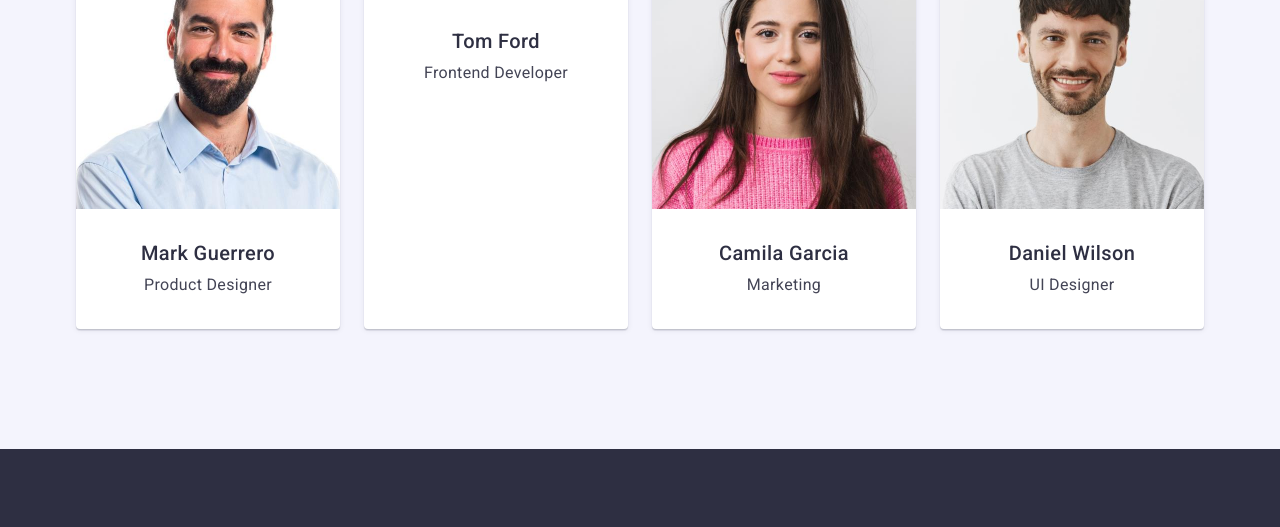
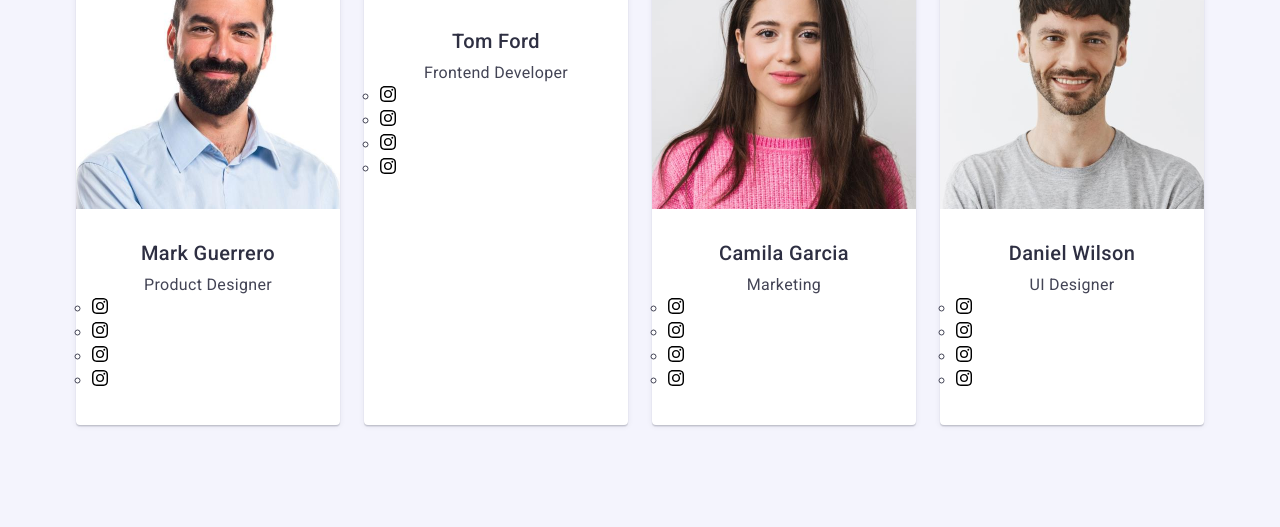
Before and after one commit to vsevladimir/goit-markup-hw-04, a plain HTML site: page index.html in a window 1280 px wide. Shown: the part 1978-2505 px from the top of the page. Drawn offline with nearby package versions, Linux system fonts and the light colour scheme.

Commit message:
4 section

```diff
--- a/index.html
+++ b/index.html
@@ -172,6 +172,36 @@
               <div class="container container-members">
                 <h3 class="team-header-name top-header">Mark Guerrero</h3>
                 <p class="team-paragraph text">Product Designer</p>
+                <ul class="soc-media">
+                  <li class="soc-media-item">
+                    <a href="" class="soc-link">
+                      <svg width="16" height="16">
+                        <use href="./images/icons.svg#icon-instagram"></use>
+                      </svg>
+                    </a>
+                  </li>
+                  <li class="soc-media-item">
+                    <a href="" class="soc-link">
+                      <svg width="16" height="16">
+                        <use href="./images/icons.svg#icon-instagram"></use>
+                      </svg>
+                    </a>
+                  </li>
+                  <li class="soc-media-item">
+                    <a href="" class="soc-link">
+                      <svg width="16" height="16">
+                        <use href="./images/icons.svg#icon-instagram"></use>
+                      </svg>
+                    </a>
+                  </li>
+                  <li class="soc-media-item">
+                    <a href="" class="soc-link">
+                      <svg width="16" height="16">
+                        <use href="./images/icons.svg#icon-instagram"></use>
+                      </svg>
+                    </a>
+                  </li>
+                </ul>
               </div>
             </li>
             <li class="team-item">
@@ -184,6 +214,36 @@
               <div class="container container-members">
                 <h3 class="team-header-name top-header">Tom Ford</h3>
                 <p class="team-paragraph text">Frontend Developer</p>
+                <ul class="soc-media">
+                  <li class="soc-media-item">
+                    <a href="" class="soc-link">
+                      <svg width="16" height="16">
+                        <use href="./images/icons.svg#icon-instagram"></use>
+                      </svg>
+                    </a>
+                  </li>
+                  <li class="soc-media-item">
+                    <a href="" class="soc-link">
+                      <svg width="16" height="16">
+                        <use href="./images/icons.svg#icon-instagram"></use>
+                      </svg>
+                    </a>
+                  </li>
+                  <li class="soc-media-item">
+                    <a href="" class="soc-link">
+                      <svg width="16" height="16">
+                        <use href="./images/icons.svg#icon-instagram"></use>
+                      </svg>
+                    </a>
+                  </li>
+                  <li class="soc-media-item">
+                    <a href="" class="soc-link">
+                      <svg width="16" height="16">
+                        <use href="./images/icons.svg#icon-instagram"></use>
+                      </svg>
+                    </a>
+                  </li>
+                </ul>
               </div>
             </li>
             <li class="team-item">
@@ -196,6 +256,36 @@
               <div class="container container-members">
                 <h3 class="team-header-name top-header">Camila Garcia</h3>
                 <p class="team-paragraph text">Marketing</p>
+                <ul class="soc-media">
+                  <li class="soc-media-item">
+                    <a href="" class="soc-link">
+                      <svg width="16" height="16">
+                        <use href="./images/icons.svg#icon-instagram"></use>
+                      </svg>
+                    </a>
+                  </li>
+                  <li class="soc-media-item">
+                    <a href="" class="soc-link">
+                      <svg width="16" height="16">
+                        <use href="./images/icons.svg#icon-instagram"></use>
+                      </svg>
+                    </a>
+                  </li>
+                  <li class="soc-media-item">
+                    <a href="" class="soc-link">
+                      <svg width="16" height="16">
+                        <use href="./images/icons.svg#icon-instagram"></use>
+                      </svg>
+                    </a>
+                  </li>
+                  <li class="soc-media-item">
+                    <a href="" class="soc-link">
+                      <svg width="16" height="16">
+                        <use href="./images/icons.svg#icon-instagram"></use>
+                      </svg>
+                    </a>
+                  </li>
+                </ul>
               </div>
             </li>
             <li class="team-item">
@@ -208,6 +298,36 @@
               <div class="container container-members">
                 <h3 class="team-header-name top-header">Daniel Wilson</h3>
                 <p class="team-paragraph text">UI Designer</p>
+                <ul class="soc-media">
+                  <li class="soc-media-item">
+                    <a href="" class="soc-link">
+                      <svg width="16" height="16">
+                        <use href="./images/icons.svg#icon-instagram"></use>
+                      </svg>
+                    </a>
+                  </li>
+                  <li class="soc-media-item">
+                    <a href="" class="soc-link">
+                      <svg width="16" height="16">
+                        <use href="./images/icons.svg#icon-instagram"></use>
+                      </svg>
+                    </a>
+                  </li>
+                  <li class="soc-media-item">
+                    <a href="" class="soc-link">
+                      <svg width="16" height="16">
+                        <use href="./images/icons.svg#icon-instagram"></use>
+                      </svg>
+                    </a>
+                  </li>
+                  <li class="soc-media-item">
+                    <a href="" class="soc-link">
+                      <svg width="16" height="16">
+                        <use href="./images/icons.svg#icon-instagram"></use>
+                      </svg>
+                    </a>
+                  </li>
+                </ul>
               </div>
             </li>
           </ul>
```
